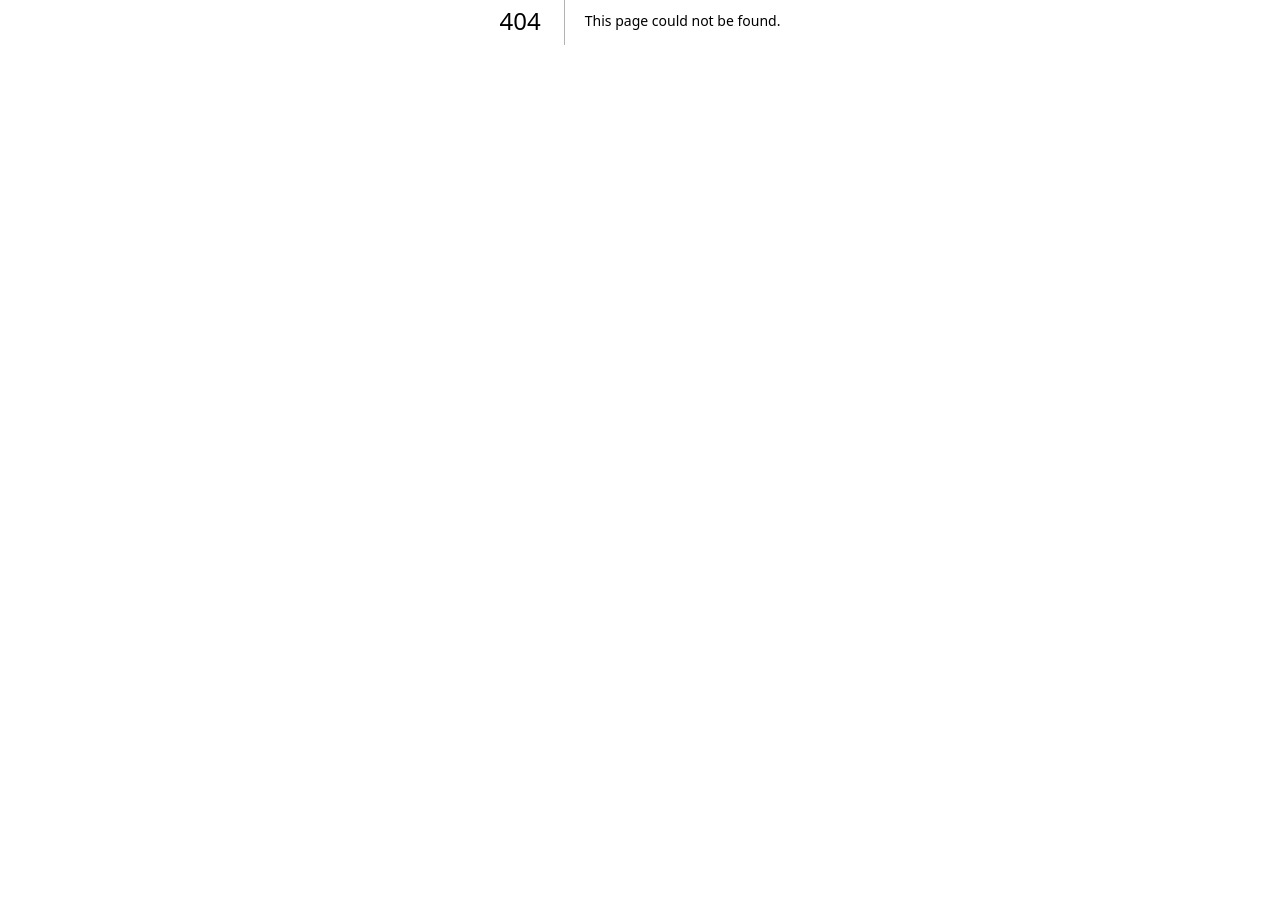
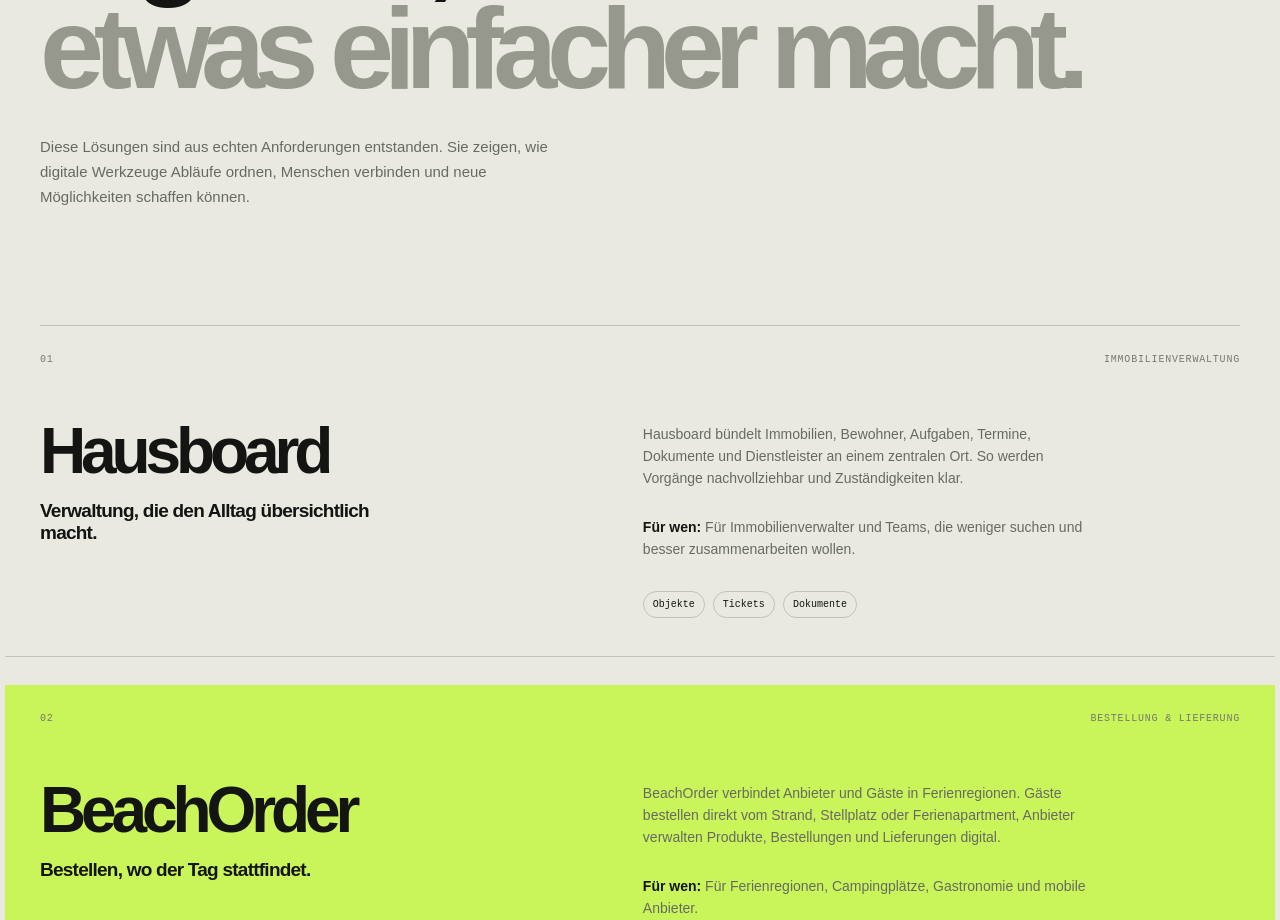
Before and after one commit to Maggo821/Sakreidadigital, a Next.js app: page /loesungen in a window 1280 px wide. Before the commit this address had no page. Shown: the part 380-1300 px from the top of the page. Before the commit the page ends 800 px from the top, so only its background shows below. Built offline with nearby package versions, Linux system fonts and the light colour scheme.

Commit message:
Add digital solutions portfolio page

```diff
--- /dev/null
+++ b/app/loesungen/page.tsx
@@ -0,0 +1,79 @@
+import type { Metadata } from "next";
+
+export const metadata: Metadata = {
+  title: "Digitale Lösungen für Unternehmen",
+  description:
+    "Ausgewählte digitale Lösungen von Sakeida Digital: Immobilienverwaltung, Familienorganisation, Bestellungen und QR-Code-Kommunikation.",
+  alternates: { canonical: "/loesungen" },
+};
+
+const solutions = [
+  {
+    number: "01",
+    name: "Hausboard",
+    category: "Immobilienverwaltung",
+    title: "Verwaltung, die den Alltag übersichtlich macht.",
+    text: "Hausboard bündelt Immobilien, Bewohner, Aufgaben, Termine, Dokumente und Dienstleister an einem zentralen Ort. So werden Vorgänge nachvollziehbar und Zuständigkeiten klar.",
+    benefit: "Für Immobilienverwalter und Teams, die weniger suchen und besser zusammenarbeiten wollen.",
+    tags: ["Objekte", "Tickets", "Dokumente"],
+    tone: "light",
+  },
+  {
+    number: "02",
+    name: "BeachOrder",
+    category: "Bestellung & Lieferung",
+    title: "Bestellen, wo der Tag stattfindet.",
+    text: "BeachOrder verbindet Anbieter und Gäste in Ferienregionen. Gäste bestellen direkt vom Strand, Stellplatz oder Ferienapartment, Anbieter verwalten Produkte, Bestellungen und Lieferungen digital.",
+    benefit: "Für Ferienregionen, Campingplätze, Gastronomie und mobile Anbieter.",
+    tags: ["Bestellungen", "Lieferung", "Marktplatz"],
+    tone: "lime",
+  },
+  {
+    number: "03",
+    name: "Familienboard",
+    category: "Organisation im Alltag",
+    title: "Alles, was eine Familie koordinieren muss.",
+    text: "Familienboard bringt Termine, Aufgaben, Schule, Ferien, Einkäufe und Erinnerungen in eine gemeinsame Übersicht. Jedes Familienmitglied sieht, was für es wichtig ist.",
+    benefit: "Eine einfache digitale Organisation für Familien, statt vieler einzelner Listen und Kalender.",
+    tags: ["Kalender", "Aufgaben", "Familie"],
+    tone: "dark",
+  },
+  {
+    number: "04",
+    name: "QR-Code-Seiten",
+    category: "Kommunikation & Information",
+    title: "Eine Information, ein Scan, der richtige nächste Schritt.",
+    text: "Individuelle QR-Codes führen zu eigenen Landingpages mit Informationen, Kontaktmöglichkeit oder Nachrichtenfunktion. Inhalte lassen sich zentral verwalten und an verschiedene Organisationen anpassen.",
+    benefit: "Für Unternehmen, Vereine, Veranstaltungen und Orte, die Informationen einfach zugänglich machen wollen.",
+    tags: ["QR-Codes", "Landingpages", "Nachrichten"],
+    tone: "light",
+  },
+];
+
+export default function LoesungenPage() {
+  return (
+    <main>
+      <nav className="nav shell">
+        <a className="brand" href="/" aria-label="Sakeida Digital Startseite"><span className="brand-mark">S</span><span>SAKEIDA<br /><i>DIGITAL</i></span></a>
+        <div className="nav-links"><a href="/">Startseite</a><a className="nav-cta" href="/kontakt">Kontakt <span>↗</span></a></div>
+      </nav>
+
+      <section className="solutions-hero shell">
+        <p className="eyebrow">Ausgewählte Lösungen</p>
+        <h1>Digitales, das<br /><em>etwas einfacher macht.</em></h1>
+        <p className="page-intro">Diese Lösungen sind aus echten Anforderungen entstanden. Sie zeigen, wie digitale Werkzeuge Abläufe ordnen, Menschen verbinden und neue Möglichkeiten schaffen können.</p>
+      </section>
+
+      <section className="portfolio-list shell">
+        {solutions.map((solution) => <article className={`portfolio-card ${solution.tone}`} key={solution.number}>
+          <div className="portfolio-card-top"><span>{solution.number}</span><span>{solution.category}</span></div>
+          <div className="portfolio-card-content"><div><h2>{solution.name}</h2><h3>{solution.title}</h3></div><div><p>{solution.text}</p><p className="portfolio-benefit"><strong>Für wen:</strong> {solution.benefit}</p><div className="tags">{solution.tags.map((tag) => <span key={tag}>{tag}</span>)}</div></div></div>
+        </article>)}
+      </section>
+
+      <section className="solutions-cta"><div className="shell"><p className="eyebrow">Dein Vorhaben</p><h2>Vielleicht fehlt<br /><em>deine Lösung</em> noch.</h2><p>Wenn dein Prozess nicht in ein Standardprogramm passt, entwickeln wir gemeinsam ein digitales Werkzeug, das zu deinem Unternehmen und deinem Alltag passt.</p><a className="contact-link" href="/kontakt">Vorhaben besprechen <span>↗</span></a></div></section>
+
+      <footer className="footer shell"><span>© 2026 Sakeida Digital</span><div><a href="/kontakt">Kontakt</a><a href="/impressum">Impressum</a><a href="/datenschutz">Datenschutz</a></div></footer>
+    </main>
+  );
+}
--- a/app/page.tsx
+++ b/app/page.tsx
@@ -50,7 +50,7 @@ export default function Home() {
           <span>SAKEIDA<br /><i>DIGITAL</i></span>
         </a>
         <div className="nav-links">
-          <a href="#loesungen">Lösungen</a>
+          <a href="/loesungen">Lösungen</a>
           <a href="#prozess">Prozess</a>
           <a className="nav-cta" href="/kontakt">Kontakt <span>↗</span></a>
         </div>
--- a/app/sitemap.ts
+++ b/app/sitemap.ts
@@ -2,7 +2,7 @@ import type { MetadataRoute } from "next";
 
 export default function sitemap(): MetadataRoute.Sitemap {
   const baseUrl = "https://sakeida-digital.de";
-  return ["", "/kontakt", "/impressum", "/datenschutz"].map((path) => ({
+  return ["", "/loesungen", "/kontakt", "/impressum", "/datenschutz"].map((path) => ({
     url: `${baseUrl}${path}`,
     lastModified: new Date(),
     changeFrequency: path === "" ? "monthly" : "yearly",
```
Also changed, not shown: app/globals.css.
